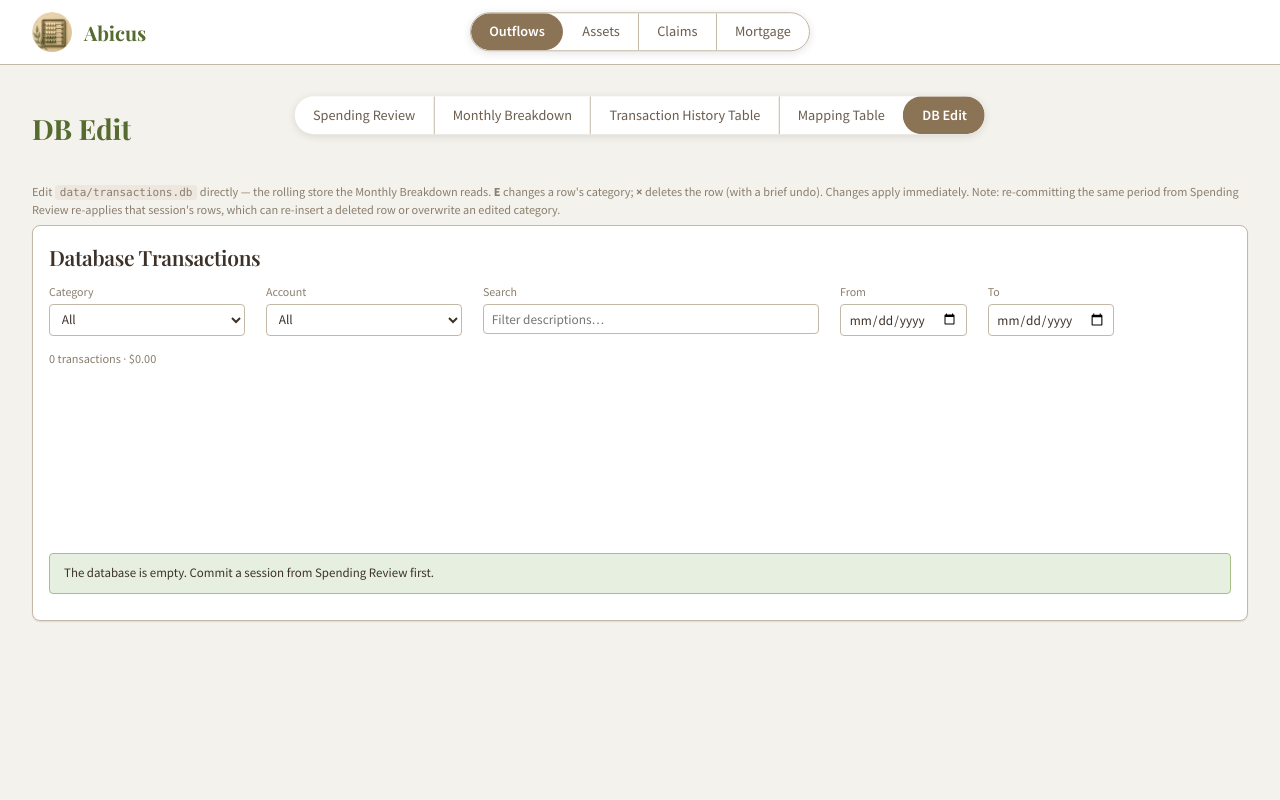
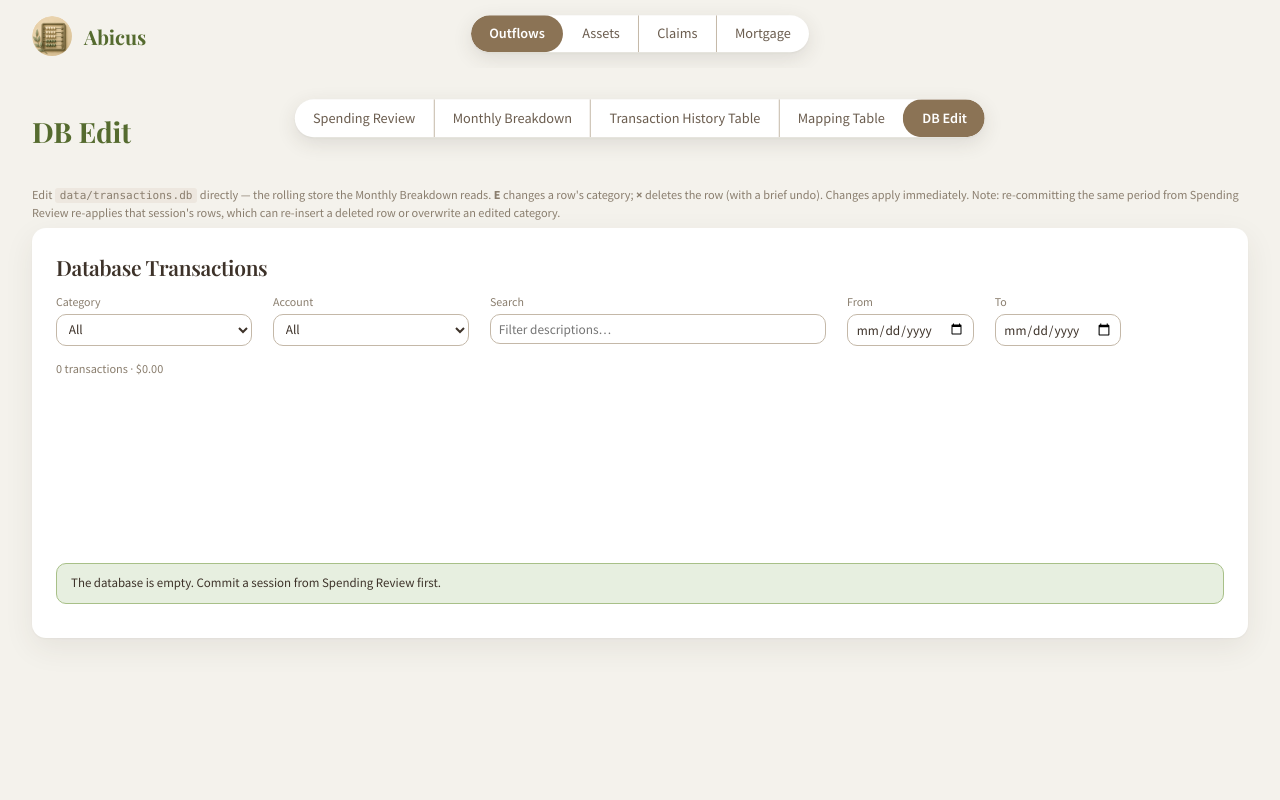
Before and after one commit to snowleopard-spec/abicus, a FastAPI app: page /outflows/dbedit in a window 1280 px wide. Run offline with FastAPI, Linux system fonts and the light colour scheme; data that the repository does not hold is empty.

Commit message:
design: floating panels across all four apps
Panels are the only structure: cards, tiles, table-wraps, Outflows
panels, Breakdown tiles and the Claims stats/table drop their 1px
borders and float on a soft warm-tinted shadow. Topbar chrome
dissolved (brand + pill tabs sit on the cream), radii stepped up
(14px panels, 18px modals), buttons go pill. Colour palette
unchanged; interior hairlines and row tints deliberately kept.

Co-Authored-By: Claude Fable 5 <noreply@anthropic.com>
Claude-Session: https://claude.ai/code/session_01AYtfqZJKErTRwyW5d9FLXT

```diff
--- a/abicus/apps/mortgage/static/mortgage.css
+++ b/abicus/apps/mortgage/static/mortgage.css
@@ -80,7 +80,7 @@ body[data-active="mortgage"] {
   align-items: center;
   justify-content: center;
   text-align: center;
-  border-radius: 3px;
+  border-radius: var(--radius-sm);
   min-height: 0;
 }
 .bs-cap + .bs-cap { margin-top: 3px; }
@@ -115,7 +115,7 @@ body[data-active="mortgage"] {
   background: var(--danger-soft);
   color: var(--danger);
   border-left: 3px solid var(--danger);
-  border-radius: 3px;
+  border-radius: var(--radius-sm);
   font-size: 13px;
 }
 .bs-empty {
--- a/abicus/apps/outflows/static/dbedit.css
+++ b/abicus/apps/outflows/static/dbedit.css
@@ -57,9 +57,9 @@
 /* Undo button inside the delete toast. */
 .toast .undo-btn {
   margin-left: 0.75rem;
-  padding: 0.15rem 0.6rem;
+  padding: 0.15rem 0.7rem;
   border: 1px solid var(--border);
-  border-radius: 4px;
+  border-radius: 999px;
   background: var(--surface-alt);
   color: var(--text-primary);
   font-size: 0.82rem;
@@ -76,7 +76,7 @@
   font-size: 0.95rem;
   padding: 0.4rem 0.55rem;
   border: 1px solid var(--border);
-  border-radius: 4px;
+  border-radius: var(--radius-md);
   background: var(--bg-card);
   color: var(--text-primary);
 }
--- a/abicus/apps/outflows/static/history.css
+++ b/abicus/apps/outflows/static/history.css
@@ -16,8 +16,8 @@
   display: inline-flex;
   align-items: center;
   gap: 6px;
-  padding: 6px 10px;
-  border-radius: var(--radius-sm);
+  padding: 6px 12px;
+  border-radius: 999px;
   background: var(--bg-app);
   border: 1px solid var(--border);
   font-size: var(--text-sm);
--- a/abicus/apps/outflows/static/outflows.css
+++ b/abicus/apps/outflows/static/outflows.css
@@ -179,7 +179,7 @@ code {
 
 /* ---------- Banners ---------- */
 .banner {
-  border-radius: 4px;
+  border-radius: var(--radius-md);
   padding: 0.7rem 1rem;
   margin: 0.75rem 0;
   font-size: 0.92rem;
@@ -346,7 +347,7 @@ body[data-active="outflows"] .page-header { position: relative; }
   font-size: 0.95rem;
   padding: 0.4rem 0.55rem;
   border: 1px solid var(--border);
-  border-radius: 4px;
+  border-radius: var(--radius-md);
   background: var(--bg-card);
   color: var(--text-primary);
   min-width: 14rem;
--- a/abicus/shell/static/css/components.css
+++ b/abicus/shell/static/css/components.css
@@ -5,8 +5,8 @@
   justify-content: center;
   gap: var(--space-2);
   height: 32px;
-  padding: 0 var(--space-3);
-  border-radius: var(--radius-sm);
+  padding: 0 var(--space-4);
+  border-radius: 999px;
   border: 1px solid var(--border);
   background: var(--bg-card);
   color: var(--text-primary);
@@ -40,14 +40,14 @@
 }
 .btn-danger:hover { background: var(--danger-soft); }
 
-.btn-sm { height: 26px; padding: 0 var(--space-2); font-size: var(--text-xs); }
+.btn-sm { height: 26px; padding: 0 var(--space-3); font-size: var(--text-xs); }
 
 /* ------- Cards / tiles ------- */
 .card {
   background: var(--bg-card);
-  border: 1px solid var(--border);
-  border-radius: var(--radius-md);
-  padding: var(--space-4);
+  border: none;
+  border-radius: var(--radius-lg);
+  padding: var(--space-5);
   box-shadow: var(--shadow-card);
 }
 .card__header {
@@ -69,8 +69,8 @@
 
 .tile {
   background: var(--bg-card);
-  border: 1px solid var(--border);
-  border-radius: var(--radius-md);
+  border: none;
+  border-radius: var(--radius-lg);
   padding: var(--space-4);
   box-shadow: var(--shadow-card);
   display: flex;
@@ -112,7 +112,7 @@
   width: 100%;
   height: 32px;
   border: 1px solid var(--border);
-  border-radius: var(--radius-sm);
+  border-radius: var(--radius-md);
   padding: 0 var(--space-3);
   background: var(--bg-card);
   color: var(--text-primary);
@@ -141,7 +141,7 @@ textarea.input { height: auto; padding: var(--space-2) var(--space-3); resize: v
 /* ------- Dropzone ------- */
 .dropzone {
   border: 1.5px dashed var(--border-strong);
-  border-radius: var(--radius-md);
+  border-radius: var(--radius-lg);
   background: var(--bg-app);
   padding: var(--space-6);
   text-align: center;
@@ -181,8 +181,8 @@ textarea.input { height: auto; padding: var(--space-2) var(--space-3); resize: v
 .table tr:last-child td { border-bottom: none; }
 .table-wrap {
   background: var(--bg-card);
-  border: 1px solid var(--border);
-  border-radius: var(--radius-md);
+  border: none;
+  border-radius: var(--radius-lg);
   overflow: hidden;
   box-shadow: var(--shadow-card);
 }
@@ -242,7 +242,7 @@ textarea.input { height: auto; padding: var(--space-2) var(--space-3); resize: v
 }
 .toast {
   background: var(--bg-card);
-  border: 1px solid var(--border);
+  border: none;
   border-radius: var(--radius-md);
   padding: var(--space-3) var(--space-4);
   box-shadow: var(--shadow-pop);
@@ -274,7 +274,7 @@ textarea.input { height: auto; padding: var(--space-2) var(--space-3); resize: v
 }
 .modal {
   background: var(--bg-card);
-  border-radius: var(--radius-lg);
+  border-radius: var(--radius-xl);
   box-shadow: var(--shadow-pop);
   width: min(640px, calc(100% - 32px));
   max-height: calc(100vh - 64px);
--- a/abicus/shell/static/css/shell.css
+++ b/abicus/shell/static/css/shell.css
@@ -23,13 +23,13 @@ a {
 a:hover { color: var(--accent-hover); }
 
 /* ------- Top bar (brand + app tabs) ------- */
+/* No chrome: the brand and app tabs float directly on the background. */
 .topbar {
   position: relative;
   display: flex;
   align-items: center;
-  padding: var(--space-3) var(--space-6);
-  background: var(--bg-sidebar);
-  border-bottom: 1px solid var(--border);
+  padding: var(--space-4) var(--space-6) var(--space-3);
+  background: transparent;
 }
 .topbar__brand {
   display: flex;
@@ -57,7 +57,7 @@ a:hover { color: var(--accent-hover); }
   align-items: stretch;
   background: var(--bg-card);
   border-radius: 999px;
-  box-shadow: 0 2px 8px rgba(40, 35, 30, 0.12);
+  box-shadow: 0 1px 2px rgba(61, 50, 41, 0.05), 0 6px 20px rgba(61, 50, 41, 0.12);
   overflow: hidden;
 }
 .pill-tab {
@@ -89,7 +89,6 @@ a:hover { color: var(--accent-hover); }
   left: 50%;
   top: 50%;
   transform: translate(-50%, -50%);
-  border: 1px solid var(--border);
 }
 body[data-active="outflows"] .app-tab--outflows,
 body[data-active="assets"]   .app-tab--assets,
--- a/abicus/shell/static/css/tokens.css
+++ b/abicus/shell/static/css/tokens.css
@@ -23,9 +23,10 @@
   --danger: #b42318;
   --danger-soft: #fef3f2;
 
-  --radius-sm: 4px;
-  --radius-md: 8px;
-  --radius-lg: 12px;
+  --radius-sm: 6px;
+  --radius-md: 10px;
+  --radius-lg: 14px;
+  --radius-xl: 18px;
 
   --space-1: 4px;
   --space-2: 8px;
@@ -49,6 +50,8 @@
   --sidebar-w: 240px;
   --header-h: 56px;
 
-  --shadow-card: 0 1px 2px rgba(16, 24, 40, 0.06), 0 1px 1px rgba(16, 24, 40, 0.04);
-  --shadow-pop: 0 8px 24px rgba(16, 24, 40, 0.10), 0 2px 6px rgba(16, 24, 40, 0.06);
+  /* Floating panels: separation comes from elevation, not border strokes.
+     Warm-tinted to sit naturally on the cream background. */
+  --shadow-card: 0 1px 2px rgba(61, 50, 41, 0.04), 0 10px 30px rgba(61, 50, 41, 0.08);
+  --shadow-pop: 0 2px 6px rgba(61, 50, 41, 0.08), 0 18px 50px rgba(61, 50, 41, 0.16);
 }
```
Also changed, not shown: other parts of abicus/apps/outflows/static/outflows.css (+19 -18 lines), abicus/apps/assets/static/assets.css (+4 -4 lines), abicus/apps/claims/static/claims.css (+16 -15 lines), abicus/apps/outflows/static/breakdown.css (+8 -7 lines), abicus/documentation/RELEASE_NOTES.md (+18 -0 lines).
